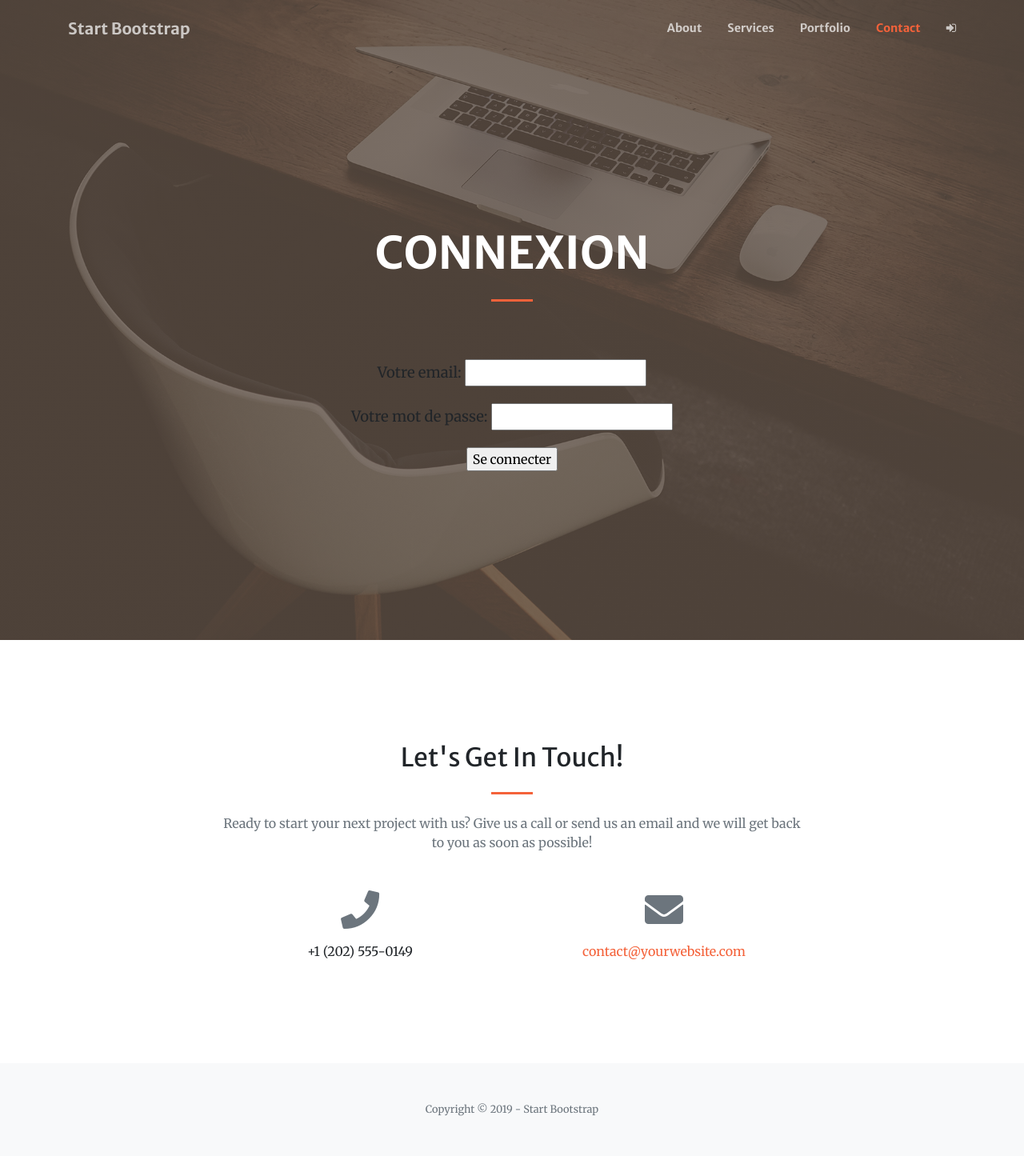
After one commit to quentin338/Purebeurre-p8, a Django app: page /users/login/ in a window 1280 px wide. The commit adds this page. Shown: the whole page at 80% size. Run offline with Django 3.2, Linux system fonts and the light colour scheme; some libraries are stand-ins or nearby versions.

Commit message:
Added login view + template. Modified base.html navbar to include login/logout icon.

```diff
--- a/purbeurre/core/templates/core/base.html
+++ b/purbeurre/core/templates/core/base.html
@@ -13,6 +13,7 @@
   {% load static %}
   <!-- Font Awesome Icons -->
   <link href='{% static "core/vendor/fontawesome-free/css/all.min.css" %}' rel="stylesheet" type="text/css">
+  <link href="https://stackpath.bootstrapcdn.com/font-awesome/4.7.0/css/font-awesome.min.css" rel="stylesheet", type="text/css">
 
   <!-- Google Fonts -->
   <link href="https://fonts.googleapis.com/css?family=Merriweather+Sans:400,700" rel="stylesheet">
@@ -52,6 +53,16 @@
           <li class="nav-item">
             <a class="nav-link js-scroll-trigger" href="#contact">Contact</a>
           </li>
+          <li class="nav-item">
+            {% if user.is_authenticated %}
+              <a class="nav-link js-scroll-trigger" href="{% url "users:user_logout" %}">
+                <i class="fa fa-sign-in" aria-hidden="true"></i>
+            {% else %}
+              <a class="nav-link js-scroll-trigger" href="{% url "users:user_login" %}">
+                <i class="fa fa-sign-in" aria-hidden="true"></i>
+            {% endif %}
+            </a>
+          </li>
         </ul>
       </div>
     </div>
@@ -77,7 +88,7 @@
           <hr class="divider my-4">
         </div>
         <div class="col-lg-8 align-self-baseline">
-          <p class="text-white-75 font-weight-light mb-5">Start Bootstrap can help you build better websites using the Bootstrap framework! Just download a theme and start customizing, no strings attached!</p>
+          <p class="text-white-75 font-weight-light mb-5">{% block masthead_title %}{% endblock %}</p>
 <!--          <a class="btn btn-primary btn-xl js-scroll-trigger" href="#about">Find Out More</a>-->
 
           {% block search %}{% endblock %}
--- /dev/null
+++ b/purbeurre/users/forms.py
@@ -0,0 +1,6 @@
+from django import forms
+
+
+class UserForm(forms.Form):
+    email = forms.EmailField(label="Votre email" ,required=True)
+    password = forms.CharField(label="Votre mot de passe", max_length=128, required=True, widget=forms.PasswordInput)
--- /dev/null
+++ b/purbeurre/users/templates/users/login.html
@@ -0,0 +1,15 @@
+{% extends 'core/base.html' %}
+
+
+{% block title %}Se connecter{% endblock %}
+{% block picture_product %}{% endblock %}
+{% block story %}{% endblock %}
+
+{% block intro %}Connexion{% endblock %}
+
+{% block search %}
+  <form action="{% url 'users:user_check_login' %}" method="get" class="search-form">
+    {{ form.as_p }}
+    <input type="submit" value="Se connecter"/>
+  </form>
+{% endblock %}
--- a/purbeurre/users/urls.py
+++ b/purbeurre/users/urls.py
@@ -1,7 +1,13 @@
 from django.urls import path
 from . import views
 
+
+app_name = "users"
+
 urlpatterns = [
-    path('', views.profile, name="user profile"),
-    path('new/', views.register, name="user registration")
+    path('', views.profile, name="user_profile"),
+    path('new/', views.create_new_user, name="user_registration"),
+    path('login/', views.user_login, name="user_login"),
+    path('login/check/', views.user_check_login, name="user_check_login"),
+    path('logout/', views.user_logout, name="user_logout")
 ]
--- a/purbeurre/users/views.py
+++ b/purbeurre/users/views.py
@@ -1,5 +1,8 @@
-from django.shortcuts import render, redirect
+from django.shortcuts import render, redirect, reverse
 from django.http import HttpResponse
+from django.contrib.auth import logout, login, authenticate
+
+from .forms import UserForm
 
 
 def profile(request):
@@ -9,5 +12,34 @@ def profile(request):
         return redirect("user registration")
 
 
-def register(request):
-    return HttpResponse('USER REGISTRATION')
+def user_login(request):
+    form = UserForm(request.GET or None)
+
+    return render(request, 'users/login.html', {'form': form})
+
+
+def user_logout(request):
+    logout(request)
+
+    return redirect("products:index")
+
+
+def user_check_login(request):
+    form = UserForm(request.GET or None)
+
+    if form.is_valid():
+        user_mail = form.cleaned_data['email']
+        user_password = form.cleaned_data['password']
+
+        user = authenticate(email=user_mail, password=user_password)
+
+        if user:
+            login(request, user)
+        else:
+            return redirect("users:user_login")
+
+    return redirect(reverse("products:index"))
+
+
+def create_new_user(request):
+    pass
```
